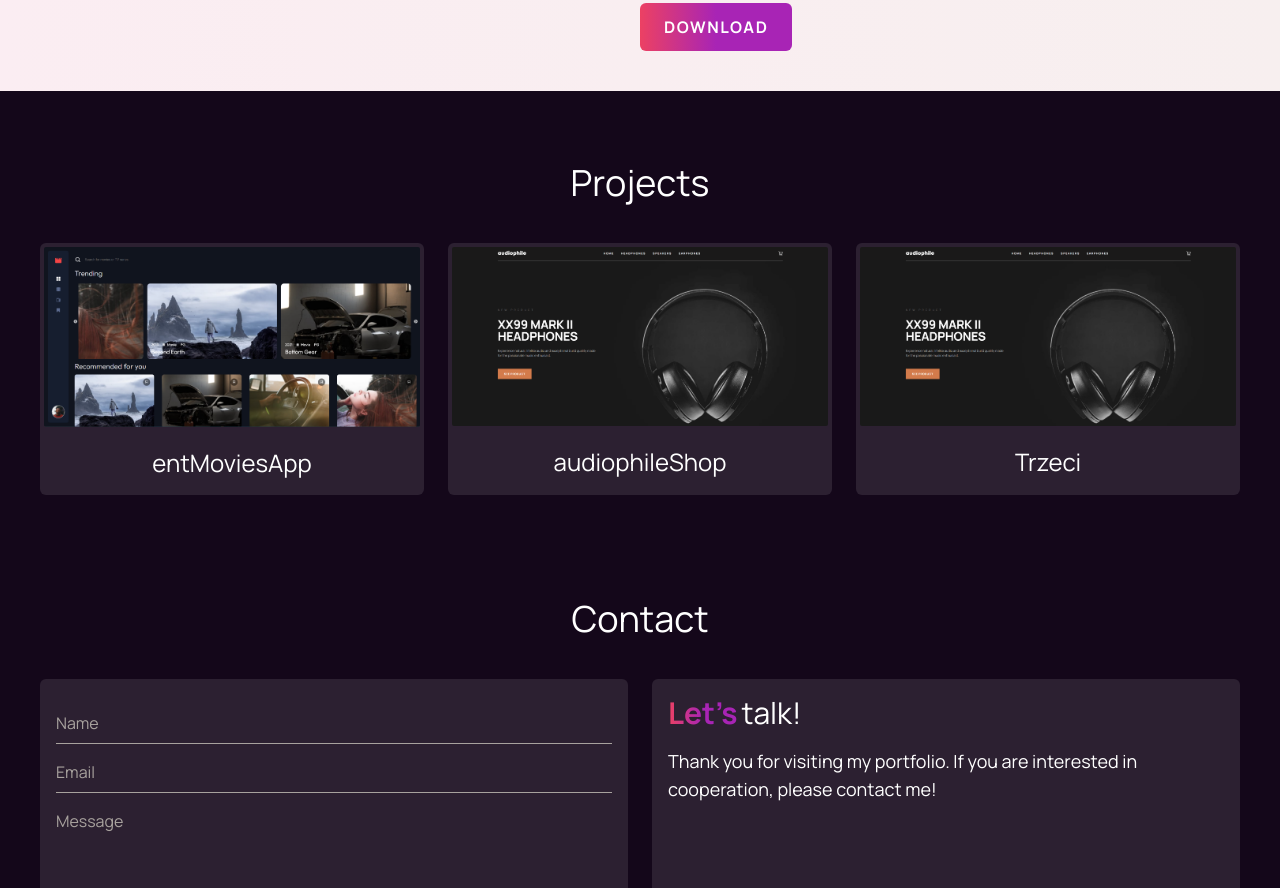
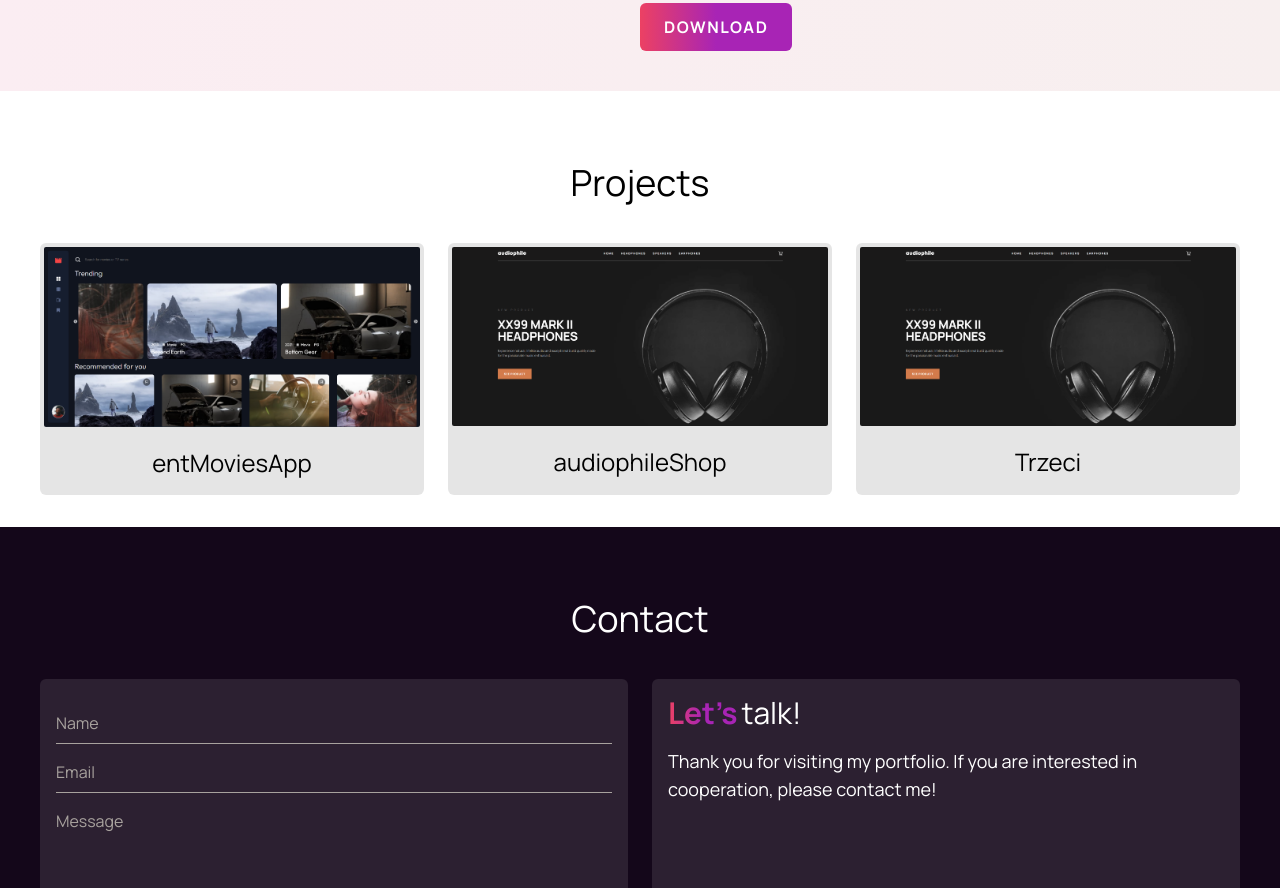
Before and after one commit to ArturDBW/Portfolio, a React (Vite) app: page / in a window 1280 px wide. Shown: the part 1057-1945 px from the top of the page. Built offline with nearby package versions, Linux system fonts and the light colour scheme; what tailwindcss-gradients would draw is missing.

Commit message:
add dark mode to Projects.tsx

```diff
--- a/src/components/Projects.tsx
+++ b/src/components/Projects.tsx
@@ -3,7 +3,7 @@ import data from "../data.json";
 
 export const Projects = () => {
   return (
-    <section className="border-stone-700 bg-[#14071A] px-10 py-8 text-white max-xl:border-b-[1px] max-sm:px-5">
+    <section className="border-stone-700 px-10 py-8 dark:bg-[#14071A] dark:text-white max-xl:border-b-[1px] max-sm:px-5">
       <h2 className="my-10 text-center text-4xl">Projects</h2>
       <div className="mx-auto flex max-w-7xl gap-x-6 max-md:flex-col max-md:gap-y-10 max-sm:gap-y-5">
         {data.map((item) => (
--- a/src/components/SingleProject.tsx
+++ b/src/components/SingleProject.tsx
@@ -42,7 +42,7 @@ export const SingleProject = ({ item }: SingleProductProps) => {
       <div
         onMouseEnter={handleMouseEnter}
         onMouseLeave={handleMouseLeave}
-        className="relative w-1/3 cursor-pointer rounded-md bg-white bg-opacity-10 max-md:w-full"
+        className="relative w-1/3 cursor-pointer rounded-md bg-black bg-opacity-10 dark:bg-white dark:bg-opacity-10 max-md:w-full"
       >
         <img src={item.image} alt="test" className="rounded-md p-1 " />
         <h3 className="my-4 text-center text-2xl">{item.title}</h3>
```
